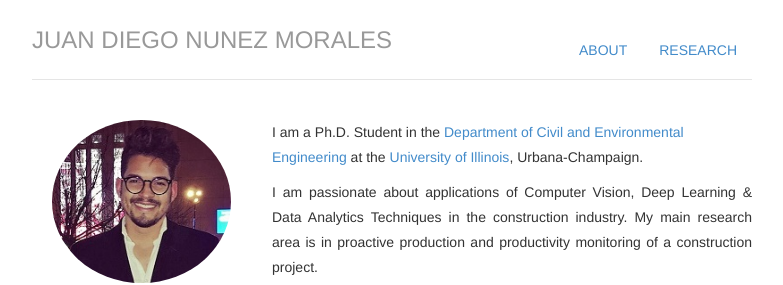
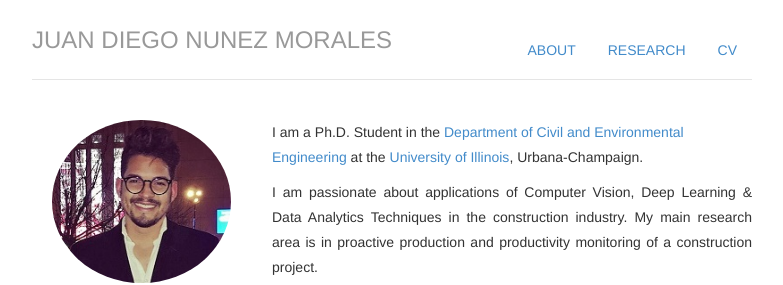
Before and after one commit to juandiegonm/juandiegonm.github.io, a Jekyll site: the page built from index.html, in a window 1280 px wide. Shown: the top 285 px of the page, without its empty margins (248-1031 px from the left). Built offline with Jekyll 4.4.1, drawn with Linux system fonts in a browser that asks for light colours.

Commit message:
Update header.html

```diff
--- a/_includes/header.html
+++ b/_includes/header.html
@@ -3,6 +3,7 @@
 	<ul class="nav nav-pills pull-right">
 		<li class="{{ page.about }}"><a href="/about" title="About">About</a></li>
 		<li class="{{ page.research }}"><a href="/research" title="Research">Research</a></li>
+		<li class="{{ page.cv }}"><a href="/cv" title="CV">CV</a></li>
 		<!-- <li class="{{ page.software }}"><a href="/software" title="Software">Software</a></li> -->
 		<!-- <li class="{{ page.projects }}"><a href="/projects" title="Projects">Projects</a></li> -->
 		<!-- <li class="{{ page.notes }}"><a href="/notes" title="Notes">Notes</a></li> -->
```
